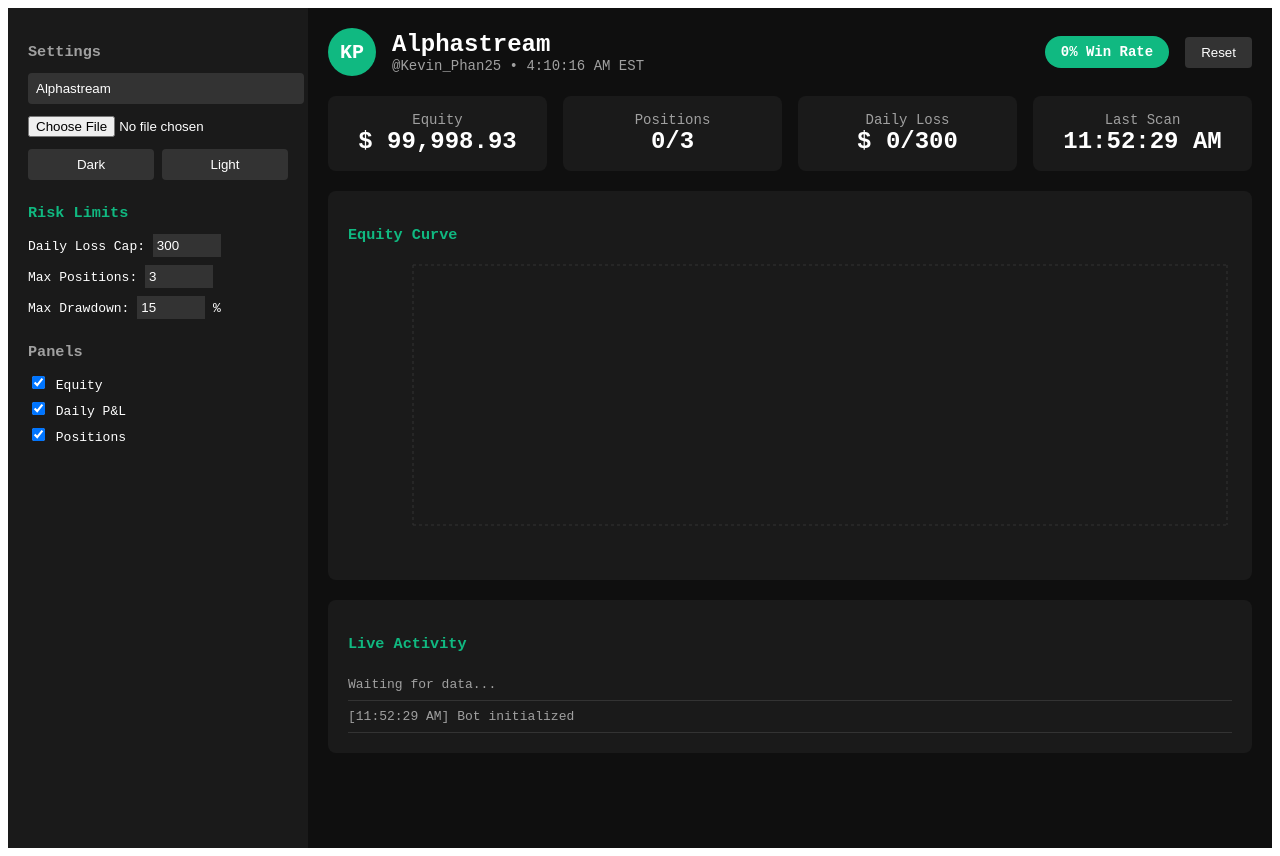
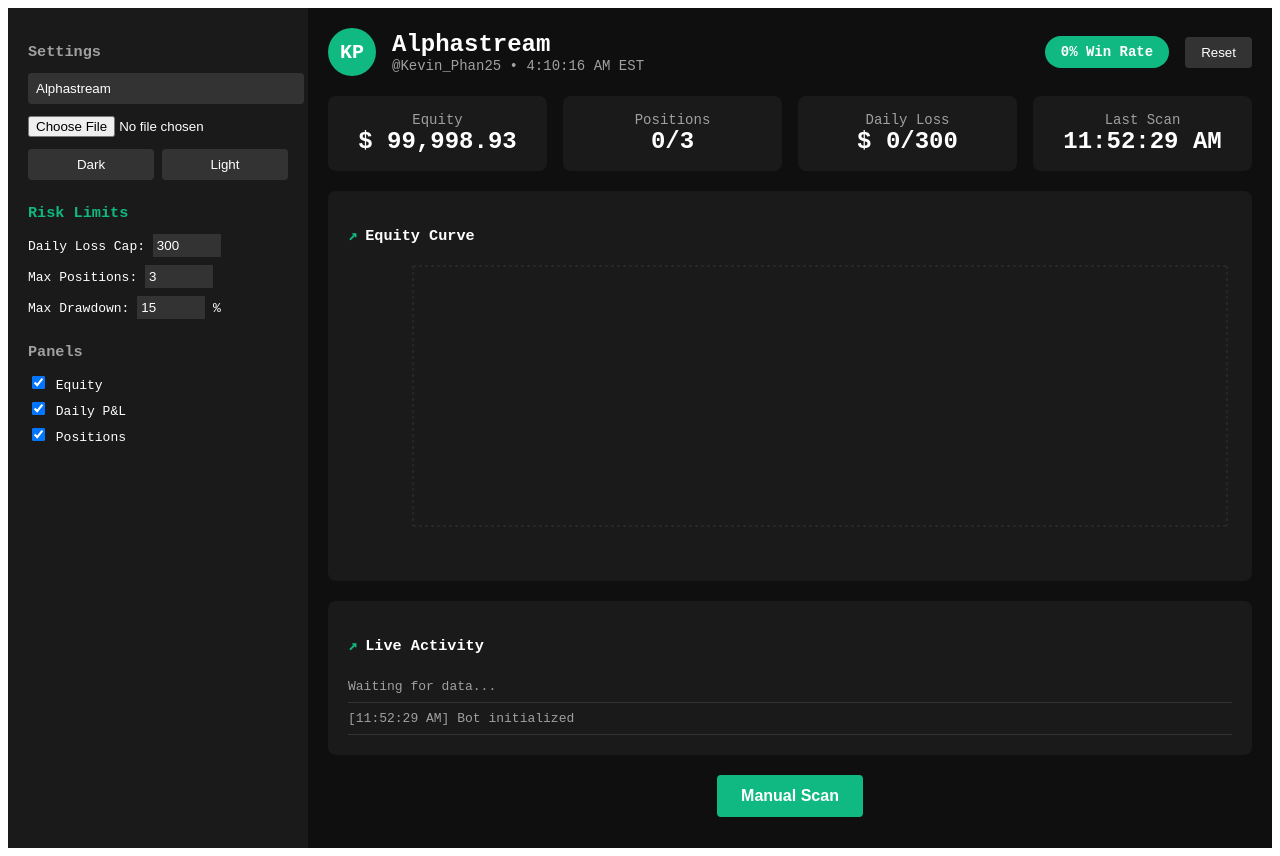
Before and after one commit to kevin-phan-25/alphastream-dashboard, a Next.js app: page / in a window 1280 px wide. Built offline with nearby package versions, Linux system fonts and the light colour scheme.

Commit message:
Update page.js

```diff
--- a/app/page.js
+++ b/app/page.js
@@ -1,341 +1,169 @@
-"use client";
-import { useState, useEffect } from "react";
-import {
-  LineChart,
-  Line,
-  XAxis,
-  YAxis,
-  CartesianGrid,
-  Tooltip,
-  ResponsiveContainer,
-} from "recharts";
+'use client';
+import { useState, useEffect } from 'react';
+import { LineChart, Line, XAxis, YAxis, CartesianGrid, Tooltip, ResponsiveContainer } from 'recharts';
 
 export default function Home() {
   const [data, setData] = useState({
     equity: 99998.93,
     positions: 0,
     dailyLoss: 0,
-    lastScan: "11:52:29 AM",
+    lastScan: '11:52:29 AM',
     winRate: 0,
     trades: [],
-    logs: ["Waiting for data..."],
+    logs: ['Waiting for data...']
   });
+  const [loading, setLoading] = useState(false);
 
+  // Poll for live data
   useEffect(() => {
     const fetchData = async () => {
       try {
-        const res = await fetch("/data.json?t=" + Date.now());
-        if (res.ok) {
-          const json = await res.json();
-          setData(json);
+        const response = await fetch('/data.json?t=' + Date.now());
+        if (response.ok) {
+          const newData = await response.json();
+          setData(newData);
         }
-      } catch {}
+      } catch (error) {
+        console.error('Error fetching data:', error);
+      }
     };
-    fetchData();
-    const id = setInterval(fetchData, 10000);
-    return () => clearInterval(id);
+
+    fetchData(); // Initial
+    const interval = setInterval(fetchData, 10000); // 10s poll
+    return () => clearInterval(interval);
   }, []);
 
-  const chartData = data.trades
-    .slice()
-    .reverse()
-    .map((t, i) => ({
-      name: `T${i + 1}`,
-      equity: data.equity + (t.pnl || 0),
+  // Scan button handler
+  const handleScan = async () => {
+    setLoading(true);
+    try {
+      const response = await fetch('/api/scan', { method: 'POST' });
+      if (response.ok) {
+        data.logs.unshift(`[${new Date().toLocaleTimeString()}] Manual scan triggered`);
+        setData({ ...data });
+      }
+    } catch (error) {
+      data.logs.unshift(`[${new Date().toLocaleTimeString()}] Scan error: ${error.message}`);
+    }
+    setLoading(false);
+  };
+
+  // Reset button handler
+  const handleReset = () => {
+    setData({
+      equity: 99998.93,
+      positions: 0,
+      dailyLoss: 0,
+      lastScan: 'Reset',
+      winRate: 0,
+      trades: [],
+      logs: ['Reset complete']
+    });
+  };
+
+  const chartData = data.trades.slice().reverse().map((trade, index) => ({
+    name: `Trade ${index + 1}`,
+    equity: data.equity + (trade.pnl || 0)
   }));
 
   return (
-    <div
-      style={{
-        display: "flex",
-        minHeight: "100vh",
-        backgroundColor: "#0f0f0f",
-        color: "white",
-        fontFamily: "monospace",
-      }}
-    >
-      {/* Sidebar */}
-      <div
-        style={{
-          width: "260px",
-          backgroundColor: "#1a1a1a",
-          padding: "20px",
-          height: "100vh",
-          overflowY: "auto",
-        }}
-      >
-        <div style={{ marginBottom: "24px" }}>
-          <h3 style={{ color: "#a0a0a0", marginBottom: "12px" }}>Settings</h3>
-          <input
-            style={{
-              width: "100%",
-              padding: "8px",
-              backgroundColor: "#333",
-              border: "none",
-              color: "white",
-              borderRadius: "4px",
-              marginBottom: "12px",
-            }}
-            defaultValue="Alphastream"
-          />
-          <input type="file" accept="image/*" style={{ width: "100%" }} />
-          <div style={{ display: "flex", gap: "8px", marginTop: "12px" }}>
-            <button
-              style={{
-                flex: 1,
-                padding: "8px",
-                backgroundColor: "#333",
-                border: "none",
-                color: "white",
-                borderRadius: "4px",
-              }}
-            >
-              Dark
-            </button>
-            <button
-              style={{
-                flex: 1,
-                padding: "8px",
-                backgroundColor: "#333",
-                border: "none",
-                color: "white",
-                borderRadius: "4px",
-              }}
-            >
-              Light
-            </button>
+    <div style={{ display: 'flex', minHeight: '100vh', backgroundColor: '#0f0f0f', color: 'white', fontFamily: 'monospace' }}>
+      {/* Sidebar - unchanged */}
+      <div style={{ width: '260px', backgroundColor: '#1a1a1a', padding: '20px', height: '100vh', overflowY: 'auto' }}>
+        <div style={{ marginBottom: '24px' }}>
+          <h3 style={{ color: '#a0a0a0', marginBottom: '12px' }}>Settings</h3>
+          <input style={{ width: '100%', padding: '8px', backgroundColor: '#333', border: 'none', color: 'white', borderRadius: '4px', marginBottom: '12px' }} defaultValue="Alphastream" />
+          <input type="file" accept="image/*" style={{ width: '100%' }} />
+          <div style={{ display: 'flex', gap: '8px', marginTop: '12px' }}>
+            <button style={{ flex: 1, padding: '8px', backgroundColor: '#333', border: 'none', color: 'white', borderRadius: '4px' }}>Dark</button>
+            <button style={{ flex: 1, padding: '8px', backgroundColor: '#333', border: 'none', color: 'white', borderRadius: '4px' }}>Light</button>
+          </div>
+        </div>
+        <div style={{ marginBottom: '24px' }}>
+          <h3 style={{ color: '#10b981', marginBottom: '12px' }}>Risk Limits</h3>
+          <label style={{ display: 'block', marginBottom: '8px' }}>Daily Loss Cap: <input style={{ width: '60px', padding: '4px', backgroundColor: '#333', border: 'none', color: 'white' }} defaultValue={300} /></label>
+          <label style={{ display: 'block', marginBottom: '8px' }}>Max Positions: <input style={{ width: '60px', padding: '4px', backgroundColor: '#333', border: 'none', color: 'white' }} defaultValue={3} /></label>
+          <label style={{ display: 'block', marginBottom: '8px' }}>Max Drawdown: <input style={{ width: '60px', padding: '4px', backgroundColor: '#333', border: 'none', color: 'white' }} defaultValue={15} /> %</label>
+        </div>
+        <div>
+          <h3 style={{ color: '#a0a0a0', marginBottom: '12px' }}>Panels</h3>
+          <label style={{ display: 'block', marginBottom: '6px' }}><input type="checkbox" defaultChecked /> Equity</label>
+          <label style={{ display: 'block', marginBottom: '6px' }}><input type="checkbox" defaultChecked /> Daily P&L</label>
+          <label style={{ display: 'block', marginBottom: '6px' }}><input type="checkbox" defaultChecked /> Positions</label>
         </div>
       </div>
 
-        <div style={{ marginBottom: "24px" }}>
-          <h3 style={{ color: "#10b981", marginBottom: "12px" }}>Risk Limits</h3>
-          <label style={{ display: "block", marginBottom: "8px" }}>
-            Daily Loss Cap:{" "}
-            <input
-              style={{
-                width: "60px",
-                padding: "4px",
-                backgroundColor: "#333",
-                border: "none",
-                color: "white",
-              }}
-              defaultValue={300}
-            />
-          </label>
-          <label style={{ display: "block", marginBottom: "8px" }}>
-            Max Positions:{" "}
-            <input
-              style={{
-                width: "60px",
-                padding: "4px",
-                backgroundColor: "#333",
-                border: "none",
-                color: "white",
-              }}
-              defaultValue={3}
-            />
-          </label>
-          <label style={{ display: "block", marginBottom: "8px" }}>
-            Max Drawdown:{" "}
-            <input
-              style={{
-                width: "60px",
-                padding: "4px",
-                backgroundColor: "#333",
-                border: "none",
-                color: "white",
-              }}
-              defaultValue={15}
-            />{" "}
-            %
-          </label>
+      {/* Main Content */}
+      <div style={{ flex: 1, padding: '20px' }}>
+        <div style={{ display: 'flex', justifyContent: 'space-between', alignItems: 'center', marginBottom: '20px' }}>
+          <div style={{ display: 'flex', alignItems: 'center', gap: '16px' }}>
+            <div style={{ width: '48px', height: '48px', backgroundColor: '#10b981', borderRadius: '50%', display: 'flex', alignItems: 'center', justifyContent: 'center', fontWeight: 'bold', fontSize: '20px' }}>KP</div>
+            <div>
+              <h1 style={{ margin: 0, fontSize: '24px' }}>Alphastream</h1>
+              <p style={{ margin: 0, color: '#a0a0a0', fontSize: '14px' }}>@Kevin_Phan25 • {new Date().toLocaleTimeString('en-US', { timeZone: 'America/New_York' })} EST</p>
             </div>
-
-        <div>
-          <h3 style={{ color: "#a0a0a0", marginBottom: "12px" }}>Panels</h3>
-          <label style={{ display: "block", marginBottom: "6px" }}>
-            <input type="checkbox" defaultChecked /> Equity
-          </label>
-          <label style={{ display: "block", marginBottom: "6px" }}>
-            <input type="checkbox" defaultChecked /> Daily P&L
-          </label>
-          <label style={{ display: "block", marginBottom: "6px" }}>
-            <input type="checkbox" defaultChecked /> Positions
-          </label>
+          </div>
+          <div style={{ display: 'flex', alignItems: 'center', gap: '16px' }}>
+            <div style={{ backgroundColor: '#10b981', padding: '8px 16px', borderRadius: '9999px', fontWeight: 'bold', fontSize: '14px' }}>
+              {data.winRate}% Win Rate
+            </div>
+            <button onClick={handleReset} style={{ padding: '8px 16px', backgroundColor: '#333', border: 'none', color: 'white', borderRadius: '4px' }}>Reset</button>
           </div>
         </div>
 
-      {/* Main */}
-      <div style={{ flex: 1, padding: "20px" }}>
-        {/* Header */}
-        <div
-          style={{
-            display: "flex",
-            justifyContent: "space-between",
-            alignItems: "center",
-            marginBottom: "20px",
-          }}
-        >
-          <div style={{ display: "flex", alignItems: "center", gap: "16px" }}>
-            <div
-              style={{
-                width: "48px",
-                height: "48px",
-                backgroundColor: "#10b981",
-                borderRadius: "50%",
-                display: "flex",
-                alignItems: "center",
-                justifyContent: "center",
-                fontWeight: "bold",
-                fontSize: "20px",
-              }}
-            >
-              KP
+        <div style={{ display: 'grid', gridTemplateColumns: 'repeat(4, 1fr)', gap: '16px', marginBottom: '20px' }}>
+          <div style={{ backgroundColor: '#1a1a1a', padding: '16px', borderRadius: '8px', textAlign: 'center' }}>
+            <div style={{ color: '#a0a0a0', fontSize: '14px' }}>Equity</div>
+            <div style={{ fontSize: '24px', fontWeight: 'bold' }}>$ {data.equity.toLocaleString()}</div>
           </div>
-            <div>
-              <h1 style={{ margin: 0, fontSize: "24px" }}>Alphastream</h1>
-              <p
-                style={{
-                  margin: 0,
-                  color: "#a0a0a0",
-                  fontSize: "14px",
-                }}
-              >
-                @Kevin_Phan25 •{" "}
-                {new Date().toLocaleTimeString("en-US", {
-                  timeZone: "America/New_York",
-                })}{" "}
-                EST
-              </p>
+          <div style={{ backgroundColor: '#1a1a1a', padding: '16px', borderRadius: '8px', textAlign: 'center' }}>
+            <div style={{ color: '#a0a0a0', fontSize: '14px' }}>Positions</div>
+            <div style={{ fontSize: '24px', fontWeight: 'bold' }}>{data.positions}/3</div>
           </div>
+          <div style={{ backgroundColor: '#1a1a1a', padding: '16px', borderRadius: '8px', textAlign: 'center' }}>
+            <div style={{ color: '#a0a0a0', fontSize: '14px' }}>Daily Loss</div>
+            <div style={{ fontSize: '24px', fontWeight: 'bold' }}>$ {data.dailyLoss}/300</div>
           </div>
-          <div style={{ display: "flex", alignItems: "center", gap: "16px" }}>
-            <div
-              style={{
-                backgroundColor: "#10b981",
-                padding: "8px 16px",
-                borderRadius: "9999px",
-                fontWeight: "bold",
-                fontSize: "14px",
-              }}
-            >
-              {data.winRate}% Win Rate
-            </div>
-            <button
-              style={{
-                padding: "8px 16px",
-                backgroundColor: "#333",
-                border: "none",
-                color: "white",
-                borderRadius: "4px",
-              }}
-            >
-              Reset
-            </button>
+          <div style={{ backgroundColor: '#1a1a1a', padding: '16px', borderRadius: '8px', textAlign: 'center' }}>
+            <div style={{ color: '#a0a0a0', fontSize: '14px' }}>Last Scan</div>
+            <div style={{ fontSize: '24px', fontWeight: 'bold' }}>{data.lastScan}</div>
           </div>
         </div>
 
-        {/* Metrics */}
-        <div
-          style={{
-            display: "grid",
-            gridTemplateColumns: "repeat(4, 1fr)",
-            gap: "16px",
-            marginBottom: "20px",
-          }}
-        >
-          {[
-            { label: "Equity", value: `$ ${data.equity.toLocaleString()}` },
-            { label: "Positions", value: `${data.positions}/3` },
-            { label: "Daily Loss", value: `$ ${data.dailyLoss}/300` },
-            { label: "Last Scan", value: data.lastScan },
-          ].map((m, i) => (
-            <div
-              key={i}
-              style={{
-                backgroundColor: "#1a1a1a",
-                padding: "16px",
-                borderRadius: "8px",
-                textAlign: "center",
-              }}
-            >
-              <div style={{ color: "#a0a0a0", fontSize: "14px" }}>{m.label}</div>
-              <div style={{ fontSize: "24px", fontWeight: "bold" }}>{m.value}</div>
-            </div>
-          ))}
-        </div>
-
-        {/* Equity Curve */}
-        <div
-          style={{
-            backgroundColor: "#1a1a1a",
-            padding: "20px",
-            borderRadius: "8px",
-            marginBottom: "20px",
-          }}
-        >
-          <h3
-            style={{
-              marginBottom: "16px",
-              display: "flex",
-              alignItems: "center",
-              gap: "8px",
-            }}
-          >
-            <span style={{ color: "#10b981" }}>Equity Curve</span>
+        <div style={{ backgroundColor: '#1a1a1a', padding: '20px', borderRadius: '8px', marginBottom: '20px' }}>
+          <h3 style={{ marginBottom: '16px', display: 'flex', alignItems: 'center', gap: '8px' }}>
+            <span style={{ color: '#10b981' }}>↗</span> Equity Curve
           </h3>
           <ResponsiveContainer width="100%" height={300}>
             <LineChart data={chartData}>
               <CartesianGrid strokeDasharray="3 3" stroke="#333" />
               <XAxis dataKey="name" stroke="#666" />
               <YAxis stroke="#666" />
-              <Tooltip
-                contentStyle={{ backgroundColor: "#1a1a1a", border: "none", color: "white" }}
-              />
-              <Line
-                type="monotone"
-                dataKey="equity"
-                stroke="#10b981"
-                strokeWidth={2}
-                dot={false}
-              />
+              <Tooltip contentStyle={{ backgroundColor: '#1a1a1a', border: 'none', color: 'white' }} />
+              <Line type="monotone" dataKey="equity" stroke="#10b981" strokeWidth={2} dot={false} />
             </LineChart>
           </ResponsiveContainer>
         </div>
 
-        {/* Live Activity */}
-        <div
-          style={{
-            backgroundColor: "#1a1a1a",
-            padding: "20px",
-            borderRadius: "8px",
-          }}
-        >
-          <h3
-            style={{
-              marginBottom: "16px",
-              display: "flex",
-              alignItems: "center",
-              gap: "8px",
-            }}
-          >
-            <span style={{ color: "#10b981" }}>Live Activity</span>
+        <div style={{ backgroundColor: '#1a1a1a', padding: '20px', borderRadius: '8px' }}>
+          <h3 style={{ marginBottom: '16px', display: 'flex', alignItems: 'center', gap: '8px' }}>
+            <span style={{ color: '#10b981' }}>↗</span> Live Activity
           </h3>
-          <div style={{ maxHeight: "300px", overflowY: "auto" }}>
-            {data.logs.map((log, i) => (
-              <div
-                key={i}
-                style={{
-                  padding: "8px 0",
-                  borderBottom: "1px solid #333",
-                  color: "#a0a0a0",
-                }}
-              >
+          <div style={{ maxHeight: '300px', overflowY: 'auto' }}>
+            {data.logs.map((log, index) => (
+              <div key={index} style={{ padding: '8px 0', borderBottom: '1px solid #333', color: '#a0a0a0' }}>
                 {log}
               </div>
             ))}
           </div>
         </div>
+
+        {/* Scan Button */}
+        <div style={{ textAlign: 'center', marginTop: '20px' }}>
+          <button onClick={handleScan} disabled={loading} style={{ padding: '12px 24px', backgroundColor: '#10b981', border: 'none', color: 'white', borderRadius: '4px', fontSize: '16px', fontWeight: 'bold' }}>
+            {loading ? 'Scanning...' : 'Manual Scan'}
+          </button>
+        </div>
       </div>
     </div>
   );
```
Lines whose indentation alone changed are shown as unchanged.
